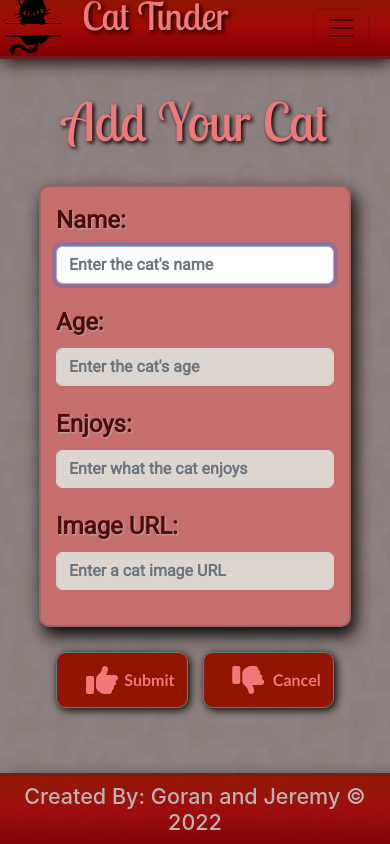
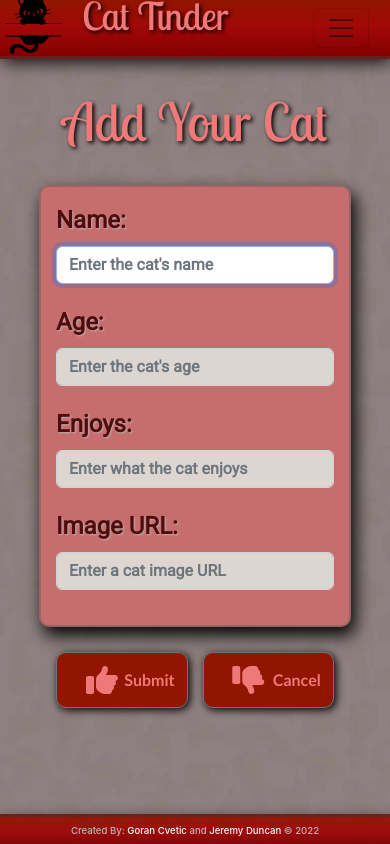
Before and after one commit to JeremyDuncan/cat-tinder-frontend-higher-order-coders, a React (Create React App) app: page /catnew in a window 390 px wide. Built offline with nearby package versions, Linux system fonts and the light colour scheme; no server answers.

Commit message:
updated links

```diff
--- a/src/App.css
+++ b/src/App.css
@@ -8,6 +8,10 @@
   font-family: 'Roboto', sans-serif;
   color: rgb(82, 11, 11);
 }
+ a {
+  text-decoration: none;
+  color: white;
+  }
 
 body {
   background-color: rgb(169, 144, 144);
@@ -322,6 +326,9 @@ h2 {
   color: rgb(190, 183, 183);
 }
 
+#navFooter > div > h4 {
+  font-size: 1rem;
+}
 /* =========================== END FOOTER SECTION =========================== */
 /*
 ##
@@ -748,14 +755,15 @@ h2 {
     margin-bottom: 100px;
   }
 
-  .#root > div.App > div > div.submitButton > a {
+  .root > div.App > div > div.submitButton > a {
     display: flex;
     font-size: 2rem;
     justify-content: center;
-
-
   }
 
+  #navFooter > div > h4 {
+    font-size: .6rem;
+  }
 
 }
 
--- a/src/components/Footer.js
+++ b/src/components/Footer.js
@@ -10,7 +10,7 @@ const Footer = () => {
       fixed="bottom"
       id="navFooter"
     >
-      <h4>Created By: Goran and Jeremy &copy; 2022</h4>
+      <h4>Created By: <a href="http://www.goran-portfolio.com/">Goran Cvetic</a> and <a href="https:/www.jeremy-duncan.com">Jeremy Duncan</a> &copy; 2022</h4>
     </Navbar>
     </>
   );
```
